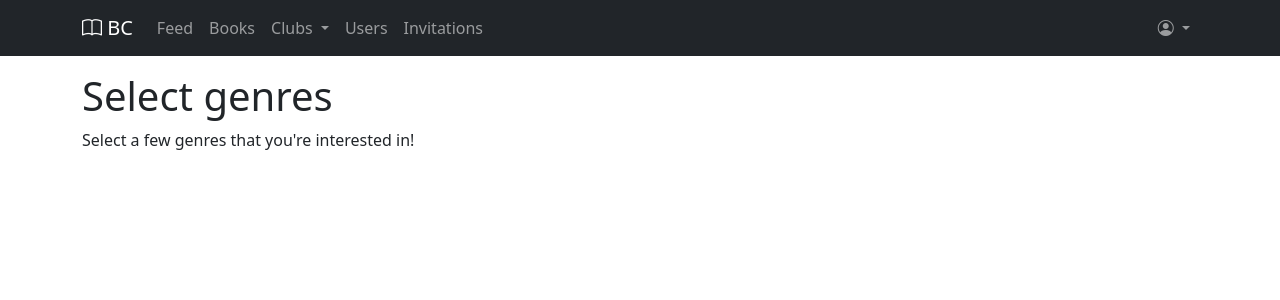
After one commit to Fandasman/SEG-major-project, a Django app: page /select_genres/ in a window 1280 px wide. The commit adds this page. Shown: the top 300 px of the page. Run offline with Django 3.2, Linux system fonts and the light colour scheme; parts of the project's set-up code (start-up, migrations or seed data) failed here and were passed over; some libraries are stand-ins or nearby versions.

Commit message:
Add select_genres view function and template
- Add the select_genres view function to views.py
- Add the select_genres.html template to templates
- Update the SignUpView class based view to redirect to select_genres upon valid form input
- Slightly update front end of SignUpView in sign_up.html template

```diff
--- /dev/null
+++ b/clubs/templates/select_genres.html
@@ -0,0 +1,14 @@
+{% extends 'base_content.html' %}
+{% block title %}
+| Select genres
+{% endblock %}
+{% block content %}
+<div class="container">
+    <div class="row">
+        <div class="col-12">
+            <h1>Select genres</h1>
+            <p>Select a few genres that you're interested in!</p>
+        </div>
+    </div>
+</div>
+{% endblock %}
--- a/clubs/views.py
+++ b/clubs/views.py
@@ -239,11 +239,16 @@ class SignUpView(FormView):
     def form_valid(self, form):
         self.object = form.save()
         login(self.request, self.object)
-        return super().form_valid(form)
+        super().form_valid(form)
+        return redirect('select_genres')
 
     def get_success_url(self):
         pass
         #return reverse(settings.REDIRECT_URL_WHEN_LOGGED_IN)
+
+"""This function allows the user to select prefered genres upon sign up."""
+def select_genres(request):
+    return render(request, "select_genres.html")
 
 
 """This function standardize the requirements for
--- a/system/urls.py
+++ b/system/urls.py
@@ -39,6 +39,7 @@ urlpatterns = [
     path('member_list', views.MemberListView.as_view(), name = 'member_list'),
     path('owner_club_list', views.OwnerClubListView.as_view(), name = 'owner_club_list'),
     path('sign_up/', views.SignUpView.as_view(), name='sign_up'),
+    path('select_genres/', views.select_genres, name='select_genres'),
     path('book/<int:book_id>', views.show_book, name='show_book'),
     path('user/<int:user_id>', views.ShowUserView.as_view(), name='show_user'),
     path('promoted/<int:club_id>/<int:member_id>', views.promote_member_to_officer, name = "promotion"),
```
Also changed, not shown: clubs/templates/sign_up.html (+10 -7 lines).
